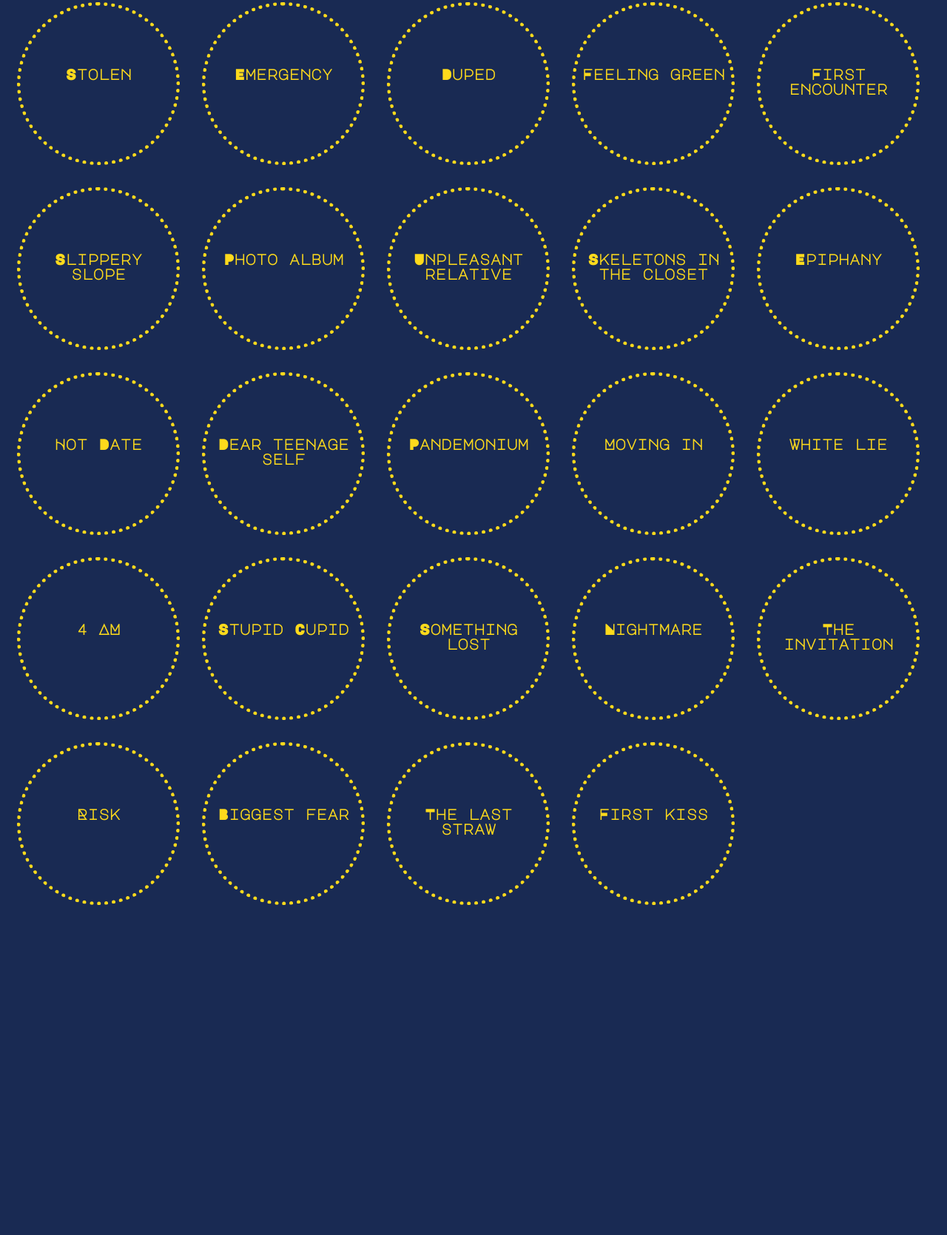
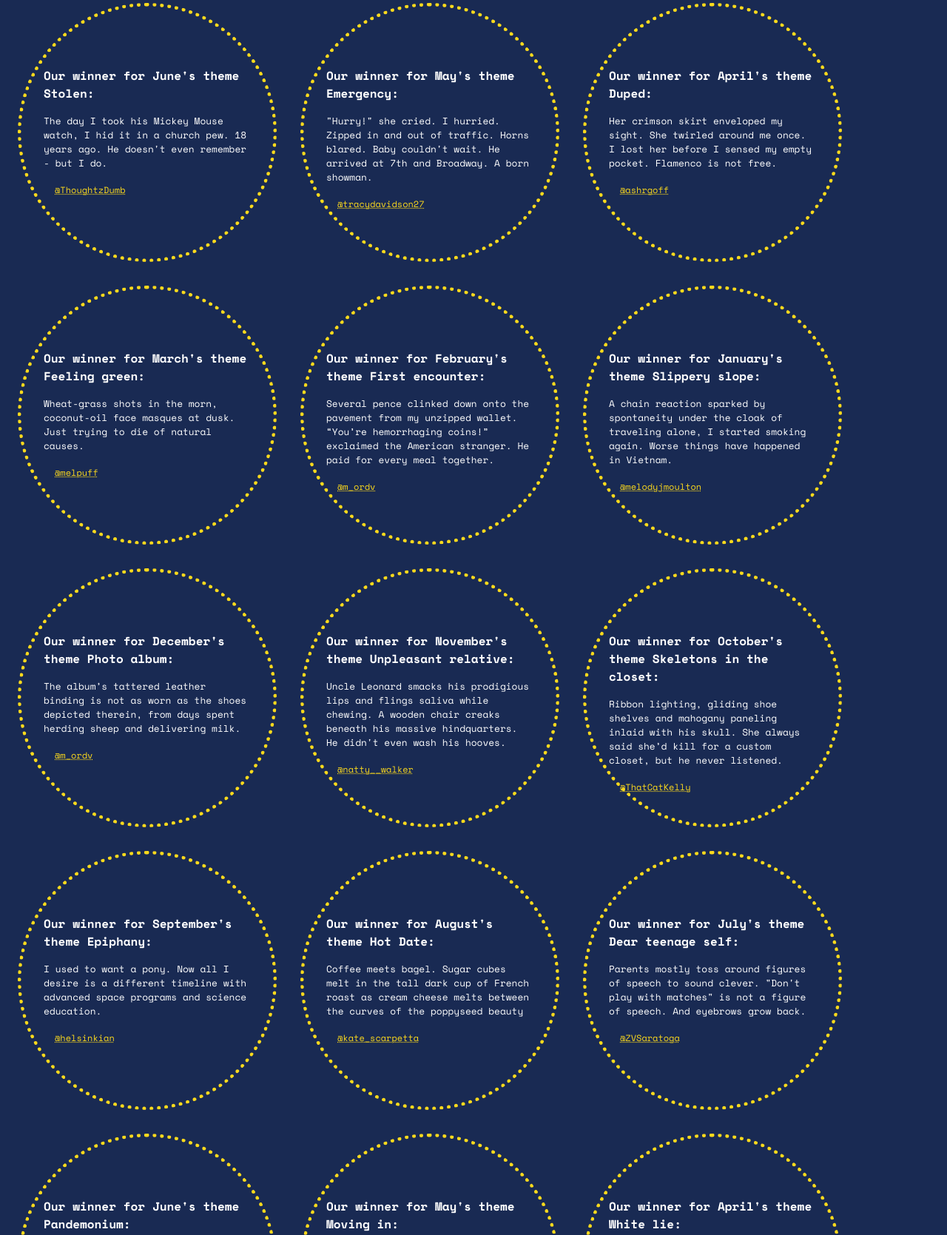
Before and after one commit to murkybuttercups/exer2, a plain HTML site: page index.html in a window 1280 px wide. Shown: the part 20-1689 px from the top of the page at 74% size. Before the commit the page ends 1266 px from the top, so only its background shows below. Drawn offline with nearby package versions, Linux system fonts and the light colour scheme.

Commit message:
added content to html and styled the full story views

```diff
--- a/css/stylesheet.css
+++ b/css/stylesheet.css
@@ -13,14 +13,23 @@ body {
 }
 
 .story--box {
-	margin:15px;
+	margin:16px;
 	height: 220px;
 	width: 220px;
 	border: 5px dotted #fdda1c;
 	border-radius: 50%;
 }
 
+.story__click {
+	height:350px;
+	width:350px;
+	margin:16px;
+	border: 5px dotted #fdda1c;
+	border-radius: 50%;
+}
+
 .story--preview {
+	display:none;
 	padding: 65px 5px 65px 5px;
 	font-family: 'Major Mono Display', monospace;
 	color:#fdda1c;
@@ -29,17 +38,24 @@ body {
 }
 
 .story__hide {
-
+	font-family: 'Space Mono', monospace;
+	padding: 65px 30px 65px 30px;
 }
 
 .story--title {
-
+	font-size: 1em;
+	color: #FFFFFF;
 }
 
 .story--content {
-
+	font-size: 0.8em;
+	color: #FFFFFF;
 }
 
 .story--link {
+	font-size: 0.75em;
+	color:#fdda1c;
+	text-decoration-style: dotted;
+	padding-left: 15px;
 
 }
--- a/index.html
+++ b/index.html
@@ -10,196 +10,196 @@
 <body>
 	<main>
 		<section class="story">
-			<div class="story--box">
+			<div class="story--box story__click">
 				<h2 class="story--preview">Stolen</h2>
 				<div class="story__hide">
-					<h3 class="story--title"></h3>
-					<p class="story--content"></p>
-					<a class="story--link" href="" target="_blank"></a>
+					<h3 class="story--title">Our winner for June's theme Stolen:</h3>
+					<p class="story--content">The day I took his Mickey Mouse watch, I hid it in a church pew. 18 years ago. He doesn't even remember - but I do.</p>
+					<a class="story--link" href="https://twitter.com/ThoughtzDumb" target="_blank">@ThoughtzDumb</a>
 				</div>
 			</div>
-			<div class="story--box">
+			<div class="story--box story__click">
 				<h2 class="story--preview">Emergency</h2>
 				<div class="story__hide">
-					<h3 class="story--title"></h3>
-					<p class="story--content"></p>
-					<a class="story--link" href="" target="_blank"></a>
+					<h3 class="story--title">Our winner for May's theme Emergency:</h3>
+					<p class="story--content">"Hurry!" she cried. I hurried. Zipped in and out of traffic. Horns blared. Baby couldn't wait. He arrived at 7th and Broadway. A born showman.</p>
+					<a class="story--link" href="https://twitter.com/tracydavidson27" target="_blank">@tracydavidson27</a>
 				</div>
 			</div>
-			<div class="story--box">
+			<div class="story--box story__click">
 				<h2 class="story--preview">Duped</h2>
 				<div class="story__hide">
-					<h3 class="story--title"></h3>
-					<p class="story--content"></p>
-					<a class="story--link" href="" target="_blank"></a>
+					<h3 class="story--title">Our winner for April's theme Duped:</h3>
+					<p class="story--content">Her crimson skirt enveloped my sight. She twirled around me once. I lost her before I sensed my empty pocket. Flamenco is not free.</p>
+					<a class="story--link" href="https://twitter.com/ashrgoff" target="_blank">@ashrgoff</a>
 				</div>
 			</div>
-			<div class="story--box">
+			<div class="story--box story__click">
 				<h2 class="story--preview">Feeling green</h2>
 				<div class="story__hide">
-					<h3 class="story--title"></h3>
-					<p class="story--content"></p>
-					<a class="story--link" href="" target="_blank"></a>
+					<h3 class="story--title">Our winner for March's theme Feeling green:</h3>
+					<p class="story--content">Wheat-grass shots in the morn, coconut-oil face masques at dusk. Just trying to die of natural causes.</p>
+					<a class="story--link" href="https://twitter.com/melpuff" target="_blank">@melpuff</a>
 				</div>
 			</div>
-			<div class="story--box">
+			<div class="story--box story__click">
 				<h2 class="story--preview">First encounter</h2>
 				<div class="story__hide">
-					<h3 class="story--title"></h3>
-					<p class="story--content"></p>
-					<a class="story--link" href="" target="_blank"></a>
+					<h3 class="story--title">Our winner for February's theme First encounter:</h3>
+					<p class="story--content">Several pence clinked down onto the pavement from my unzipped wallet. “You’re hemorrhaging coins!” exclaimed the American stranger. He paid for every meal together.</p>
+					<a class="story--link" href="https://twitter.com/m_ordv" target="_blank">@m_ordv</a>
 				</div>
 			</div>
-			<div class="story--box">
+			<div class="story--box story__click">
 				<h2 class="story--preview">Slippery slope</h2>
 				<div class="story__hide">
-					<h3 class="story--title"></h3>
-					<p class="story--content"></p>
-					<a class="story--link" href="" target="_blank"></a>
+					<h3 class="story--title">Our winner for January's theme Slippery slope:</h3>
+					<p class="story--content">A chain reaction sparked by spontaneity under the cloak of traveling alone, I started smoking again. Worse things have happened in Vietnam.</p>
+					<a class="story--link" href="https://twitter.com/melodyjmoulton" target="_blank">@melodyjmoulton</a>
 				</div>
 			</div>
-			<div class="story--box">
+			<div class="story--box story__click">
 				<h2 class="story--preview">Photo album</h2>
 				<div class="story__hide">
-					<h3 class="story--title"></h3>
-					<p class="story--content"></p>
-					<a class="story--link" href="" target="_blank"></a>
+					<h3 class="story--title">Our winner for December's theme Photo album:</h3>
+					<p class="story--content">The album’s tattered leather binding is not as worn as the shoes depicted therein, from days spent herding sheep and delivering milk.</p>
+					<a class="story--link" href="https://twitter.com/m_ordv" target="_blank">@m_ordv</a>
 				</div>
 			</div>
-			<div class="story--box">
+			<div class="story--box story__click">
 				<h2 class="story--preview">Unpleasant relative</h2>
 				<div class="story__hide">
-					<h3 class="story--title"></h3>
-					<p class="story--content"></p>
-					<a class="story--link" href="" target="_blank"></a>
+					<h3 class="story--title">Our winner for November's theme Unpleasant relative:</h3>
+					<p class="story--content">Uncle Leonard smacks his prodigious lips and flings saliva while chewing. A wooden chair creaks beneath his massive hindquarters. He didn't even wash his hooves.</p>
+					<a class="story--link" href="https://twitter.com/natty__walker" target="_blank">@natty__walker</a>
 				</div>
 			</div>
-			<div class="story--box">
+			<div class="story--box story__click">
 				<h2 class="story--preview">Skeletons in the closet</h2>
 				<div class="story__hide">
-					<h3 class="story--title"></h3>
-					<p class="story--content"></p>
-					<a class="story--link" href="" target="_blank"></a>
+					<h3 class="story--title">Our winner for October's theme Skeletons in the closet:</h3>
+					<p class="story--content">Ribbon lighting, gliding shoe shelves and mahogany paneling inlaid with his skull. She always said she’d kill for a custom closet, but he never listened.</p>
+					<a class="story--link" href="https://twitter.com/ThatCatKelly" target="_blank">@ThatCatKelly</a>
 				</div>
 			</div>
-			<div class="story--box">
+			<div class="story--box story__click">
 				<h2 class="story--preview">Epiphany</h2>
 				<div class="story__hide">
-					<h3 class="story--title"></h3>
-					<p class="story--content"></p>
-					<a class="story--link" href="" target="_blank"></a>
+					<h3 class="story--title">Our winner for September's theme Epiphany:</h3>
+					<p class="story--content">I used to want a pony. Now all I desire is a different timeline with advanced space programs and science education.</p>
+					<a class="story--link" href="https://twitter.com/helsinkian" target="_blank">@helsinkian</a>
 				</div>
 			</div>
-			<div class="story--box">
+			<div class="story--box story__click">
 				<h2 class="story--preview">Hot Date</h2>
 				<div class="story__hide">
-					<h3 class="story--title"></h3>
-					<p class="story--content"></p>
-					<a class="story--link" href="" target="_blank"></a>
+					<h3 class="story--title">Our winner for August's theme Hot Date:</h3>
+					<p class="story--content">Coffee meets bagel. Sugar cubes melt in the tall dark cup of French roast as cream cheese melts between the curves of the poppyseed beauty</p>
+					<a class="story--link" href="https://twitter.com/kate_scarpetta" target="_blank">@kate_scarpetta</a>
 				</div>
 			</div>
-			<div class="story--box">
+			<div class="story--box story__click">
 				<h2 class="story--preview">Dear teenage self</h2>
 				<div class="story__hide">
-					<h3 class="story--title"></h3>
-					<p class="story--content"></p>
-					<a class="story--link" href="" target="_blank"></a>
+					<h3 class="story--title">Our winner for July's theme Dear teenage self:</h3>
+					<p class="story--content">Parents mostly toss around figures of speech to sound clever. "Don't play with matches" is not a figure of speech. And eyebrows grow back.</p>
+					<a class="story--link" href="https://twitter.com/ZVSaratoga" target="_blank">@ZVSaratoga</a>
 				</div>
 			</div>
-			<div class="story--box">
+			<div class="story--box story__click">
 				<h2 class="story--preview">Pandemonium</h2>
 				<div class="story__hide">
-					<h3 class="story--title"></h3>
-					<p class="story--content"></p>
-					<a class="story--link" href="" target="_blank"></a>
+					<h3 class="story--title">Our winner for June's theme Pandemonium:</h3>
+					<p class="story--content">The radio crackles. A tinny voice gives the address. Sirens on. We’re howling, flashing through traffic. Nobody saw the motorbike. Suddenly, we’re the crime scene.</p>
+					<a class="story--link" href="https://twitter.com/alexandra_km" target="_blank">@alexandra_km</a>
 				</div>
 			</div>
-			<div class="story--box">
+			<div class="story--box story__click">
 				<h2 class="story--preview">Moving in</h2>
 				<div class="story__hide">
-					<h3 class="story--title"></h3>
-					<p class="story--content"></p>
-					<a class="story--link" href="" target="_blank"></a>
+					<h3 class="story--title">Our winner for May's theme Moving in:</h3>
+					<p class="story--content">“How’s the paint?” he asked, admiring their brand new walls. “Beautiful,” she gushed, thinking they’d be more beautiful if they weren’t closing in on her.</p>
+					<a class="story--link" href="https://twitter.com/herpenname" target="_blank">@herpenname</a>
 				</div>
 			</div>
-			<div class="story--box">
+			<div class="story--box story__click">
 				<h2 class="story--preview">White lie</h2>
 				<div class="story__hide">
-					<h3 class="story--title"></h3>
-					<p class="story--content"></p>
-					<a class="story--link" href="" target="_blank"></a>
+					<h3 class="story--title">Our winner for April's theme White lie:</h3>
+					<p class="story--content">The first time she missed her confirmation she told the nuns she'd overslept. The second time she told them she had morning sickness.</p>
+					<a class="story--link" href="https://twitter.com/Flirtyburtie1" target="_blank">@Flirtyburtie1</a>
 				</div>
 			</div>
-			<div class="story--box">
+			<div class="story--box story__click">
 				<h2 class="story--preview">4 AM</h2>
 				<div class="story__hide">
-					<h3 class="story--title"></h3>
-					<p class="story--content"></p>
-					<a class="story--link" href="" target="_blank"></a>
+					<h3 class="story--title">Our winner for March's theme 4 AM:</h3>
+					<p class="story--content">I slip out of bed at the beep of the coffee machine. Mama works a double today, and I won't get another kiss until midnight.</p>
+					<a class="story--link" href="https://twitter.com/The_Great_Y" target="_blank">@The_Great_Y</a>
 				</div>
 			</div>
-			<div class="story--box">
+			<div class="story--box story__click">
 				<h2 class="story--preview">Stupid Cupid</h2>
 				<div class="story__hide">
-					<h3 class="story--title"></h3>
-					<p class="story--content"></p>
-					<a class="story--link" href="" target="_blank"></a>
+					<h3 class="story--title">Our winner for February's theme Stupid Cupid:</h3>
+					<p class="story--content">His pickup line: "You're short. Can I measure your feet?" Thirty-five years of marriage later and he still hasn't gotten around to it.</p>
+					<a class="story--link" href="https://twitter.com/bjgreville" target="_blank">@bjgreville</a>
 				</div>
 			</div>
-			<div class="story--box">
+			<div class="story--box story__click">
 				<h2 class="story--preview">Something lost</h2>
 				<div class="story__hide">
-					<h3 class="story--title"></h3>
-					<p class="story--content"></p>
-					<a class="story--link" href="" target="_blank"></a>
+					<h3 class="story--title">Our winner for January's theme Something lost:</h3>
+					<p class="story--content">The first twinkling light in the evening sky appeared. The boy waved his flashlight back and forth in acknowledgment. “I miss you too, Daddy.”</p>
+					<a class="story--link" href="https://twitter.com/Banjopickindoc" target="_blank">@banjopickindoc</a>
 				</div>
 			</div>
-			<div class="story--box">
+			<div class="story--box story__click">
 				<h2 class="story--preview">Nightmare</h2>
 				<div class="story__hide">
-					<h3 class="story--title"></h3>
-					<p class="story--content"></p>
-					<a class="story--link" href="" target="_blank"></a>
+					<h3 class="story--title">Our winner for December's theme Nightmare:</h3>
+					<p class="story--content">Ana races along the desolate shoreline. Crashing waves muffle her screams. The ocean is vast, and her boy is but a speck.</p>
+					<a class="story--link" href="https://twitter.com/LLMadridWriter" target="_blank">@LLMadridWriter</a>
 				</div>
 			</div>
-			<div class="story--box">
+			<div class="story--box story__click">
 				<h2 class="story--preview">The invitation</h2>
 				<div class="story__hide">
-					<h3 class="story--title"></h3>
-					<p class="story--content"></p>
-					<a class="story--link" href="" target="_blank"></a>
+					<h3 class="story--title">Our winner for November's theme The invitation:</h3>
+					<p class="story--content">Stained, greasy envelope, half a stamp left. Moments of time travel. I was invited to my grandparents’ wedding in 1937.</p>
+					<a class="story--link" href="https://twitter.com/helsinkian" target="_blank">@helsinkian</a>
 				</div>
 			</div>
-			<div class="story--box">
+			<div class="story--box story__click">
 				<h2 class="story--preview">Risk</h2>
 				<div class="story__hide">
-					<h3 class="story--title"></h3>
-					<p class="story--content"></p>
-					<a class="story--link" href="" target="_blank"></a>
+					<h3 class="story--title">Our winner for October's theme Risk:</h3>
+					<p class="story--content">Behind the wall they hid a secret that could get them both killed: a Jewish boy of six who I would one day call Grandpa</p>
+					<a class="story--link" href="https://twitter.com/n_kay123/status/920481513686396928" target="_blank">@N_Kay123</a>
 				</div>
 			</div>
-			<div class="story--box">
+			<div class="story--box story__click">
 				<h2 class="story--preview">Biggest fear</h2>
 				<div class="story__hide">
-					<h3 class="story--title"></h3>
-					<p class="story--content"></p>
-					<a class="story--link" href="" target="_blank"></a>
+					<h3 class="story--title">Our winner for September's theme Biggest fear:</h3>
+					<p class="story--content">Fame achieved by dying stupidly: "Sadly, she choked to death on a tiny live fish."</p>
+					<a class="story--link" href="https://twitter.com/caligretchen" target="_blank">@caligretchen</a>
 				</div>
 			</div>
-			<div class="story--box">
+			<div class="story--box story__click">
 				<h2 class="story--preview">The last straw</h2>
 				<div class="story__hide">
-					<h3 class="story--title"></h3>
-					<p class="story--content"></p>
-					<a class="story--link" href="" target="_blank"></a>
+					<h3 class="story--title">Our winner for August's theme The last straw:</h3>
+					<p class="story--content">She lost her shoe, her virginity, and her driver’s license. Thank God she didn’t lose the address of the AA meeting.</p>
+					<a class="story--link" href="https://twitter.com/JSouthDunn" target="_blank">@JSouthDunn</a>
 				</div>
 			</div>
-			<div class="story--box">
+			<div class="story--box story__click">
 				<h2 class="story--preview">First kiss</h2>
 				<div class="story__hide">
-					<h3 class="story--title"></h3>
-					<p class="story--content"></p>
-					<a class="story--link" href="" target="_blank"></a>
+					<h3 class="story--title">Our winner for July's theme First kiss:</h3>
+					<p class="story--content">She gave it her all, but the Leonardo DiCaprio poster just refused to kiss back.</p>
+					<a class="story--link" href="https://twitter.com/kelseyskennedy" target="_blank">@kelseyskennedy</a>
 				</div>
 			</div>
 		</section>
```
